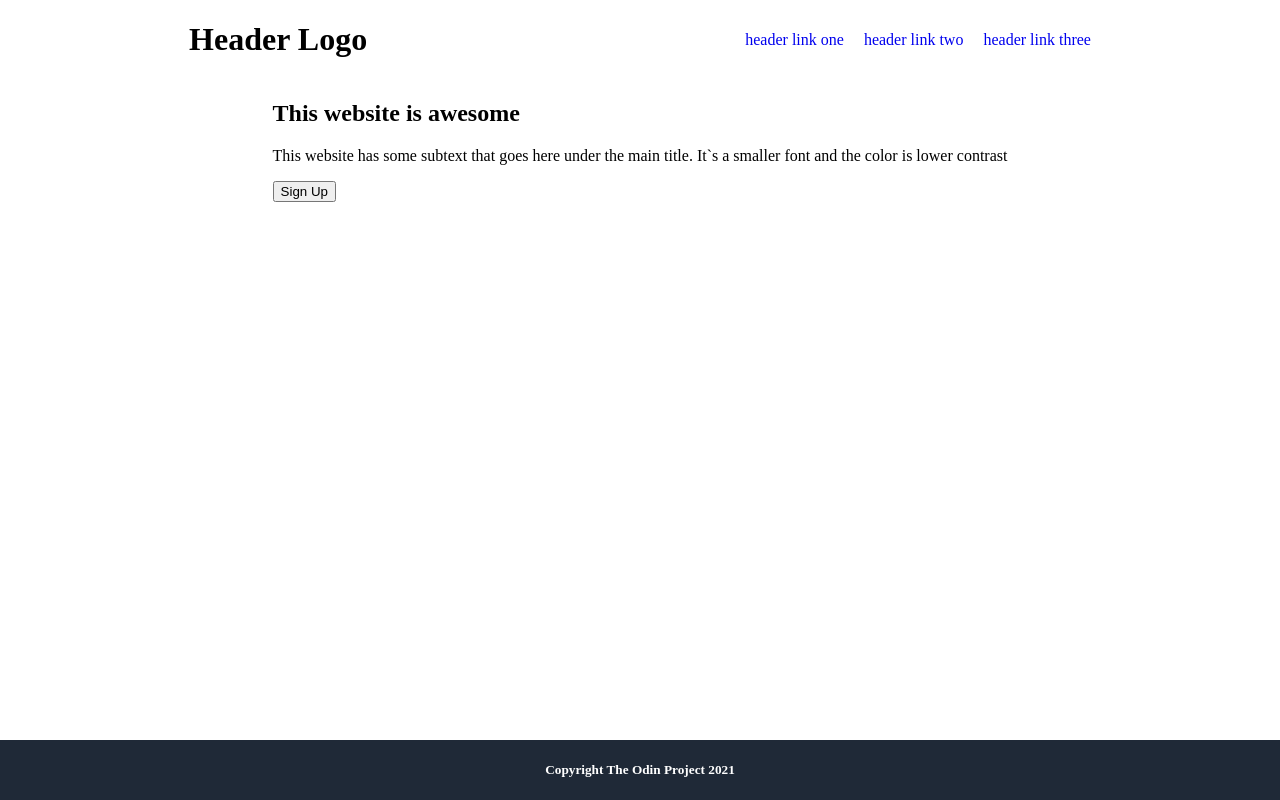
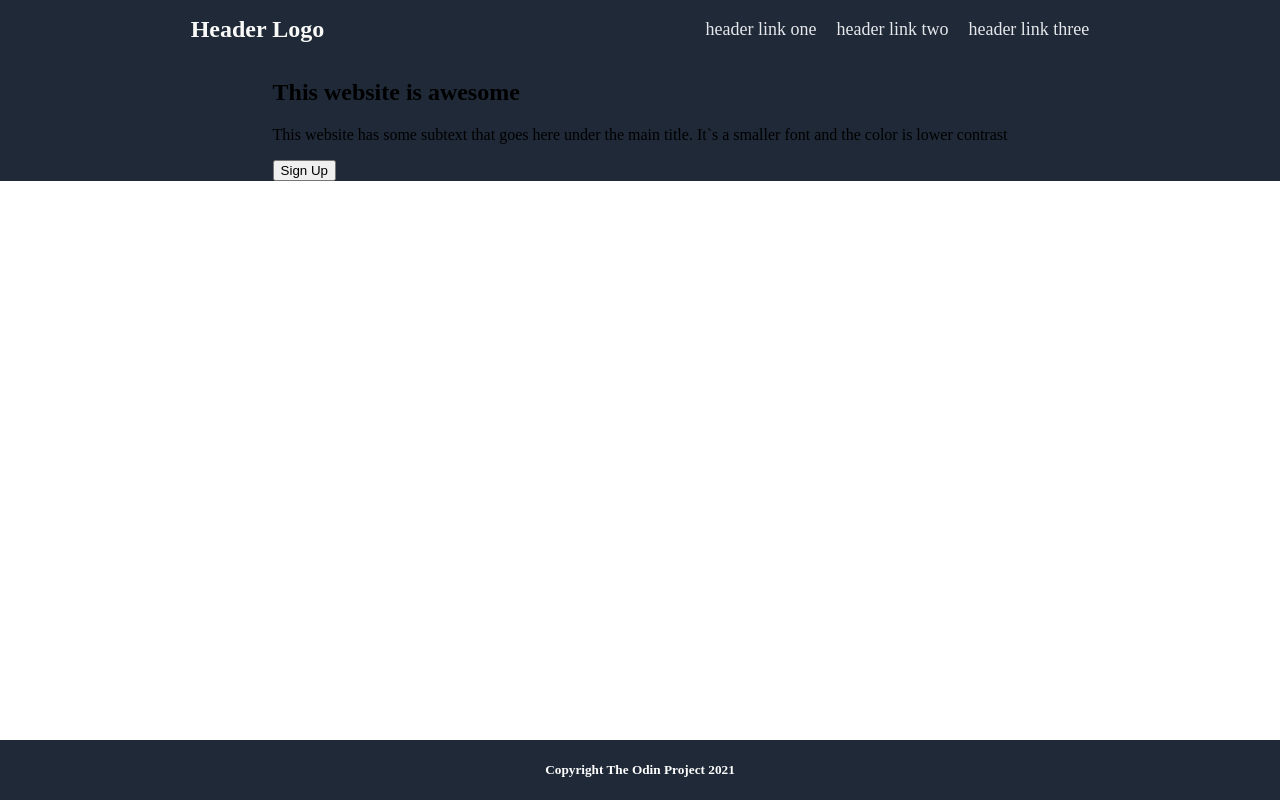
Before and after one commit to LeergutLarss/TOP-CSS-Project-Landing-Page, a plain HTML site: page index.html in a window 1280 px wide. Drawn offline with Linux system fonts and the light colour scheme.

Commit message:
Finish Header

```diff
--- a/style.css
+++ b/style.css
@@ -20,11 +20,16 @@ ul {
     flex-direction: column;
     justify-content: space-between;
     align-items: center;
+    background-color: #1F2937;
 }
 .Header {
     display: flex;
     justify-content: space-around;
     width: 100%;
+}
+.Header h1 {
+    font-size: 24px;
+    color: #F9FAF8;
 }
 .linksHeader ul{
     display: flex;
@@ -34,8 +39,12 @@ ul {
 .linksHeader {
     display: flex;
     align-items: center;
+
 }
-
+.linksHeader a {
+    font-size: 18px;
+    color: #E5E7EB;
+}
 .fooder {
     text-align: center;
     background-color: #1F2937;
```
